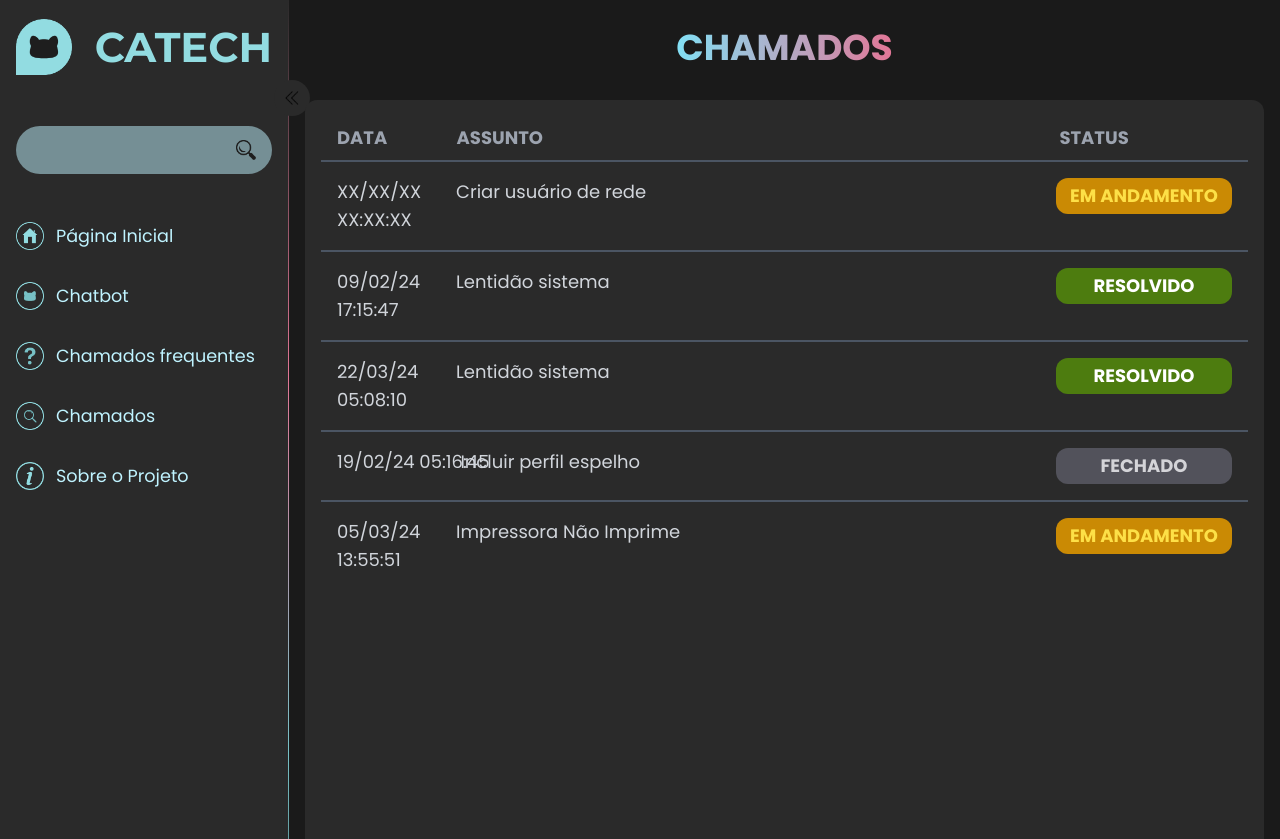
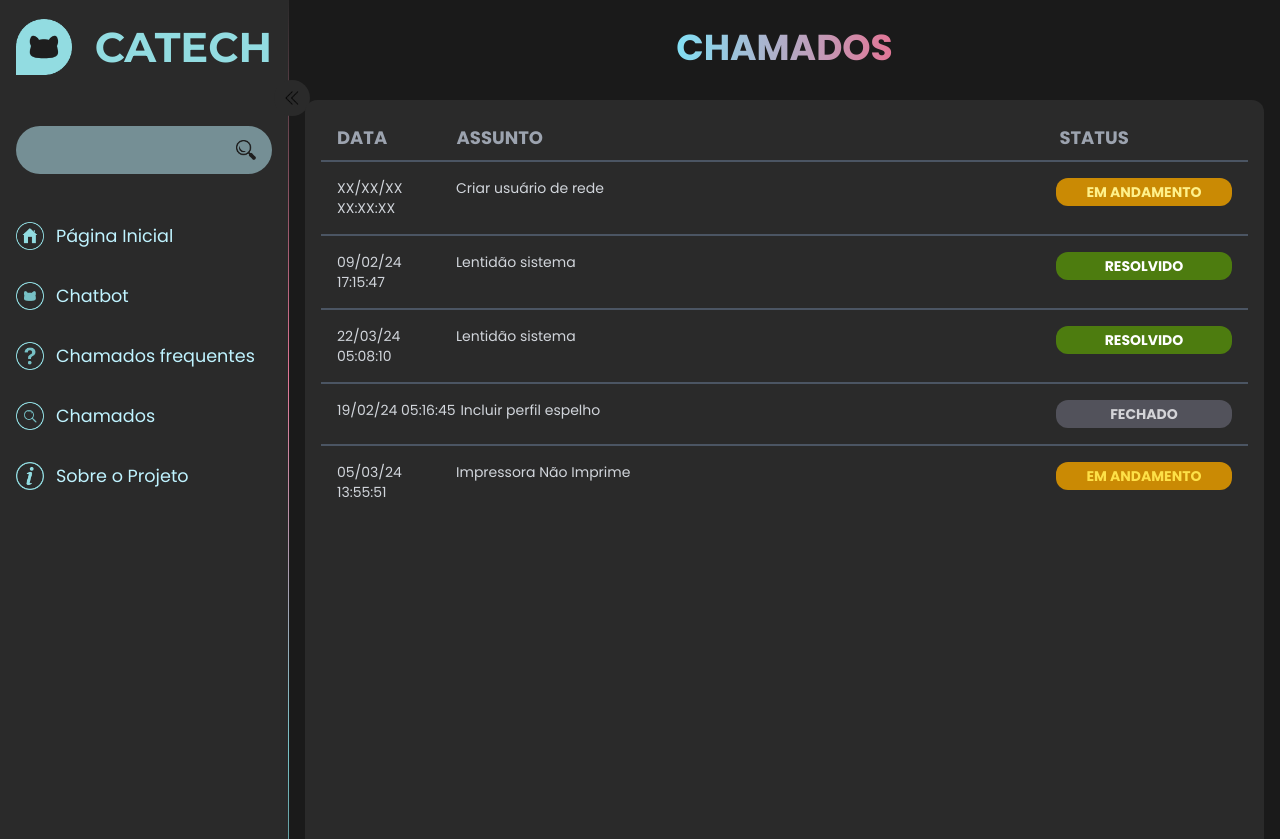
Before and after one commit to viniciusvinny233/project-chatbot-fiap, a React (Vite) app: page /previous-calls in a window 1280 px wide. Built offline with nearby package versions, Linux system fonts and the light colour scheme.

Commit message:
Update PreviousCalls.tsx

```diff
--- a/src/pages/PreviousCalls.tsx
+++ b/src/pages/PreviousCalls.tsx
@@ -8,7 +8,7 @@ const PreviousCalls: React.FC = () => {
       subject: "Criar usuário de rede",
       status: "EM ANDAMENTO",
       statusColor: "bg-yellow-600",
-      statusTextColor: "text-yellow-300",
+      statusTextColor: "text-yellow-200",
       lastAtt: "XX/XX/XX XX:XX:XX",
       resolutionDate: "XX/XX/XX XX:XX:XX",
       finalDate: "XX/XX/XX XX:XX:XX",
@@ -78,7 +78,7 @@ const PreviousCalls: React.FC = () => {
             </div>
             <div className="flex flex-col">
               {calls.map((call, index) => (
-                <div key={index} className="flex flex-col md:flex-row border-t-2 border-gray-600 py-4 px-2 md:px-4">
+                <div key={index} className="flex flex-col md:flex-row border-t-2 border-gray-600 py-4 px-2 md:px-4 text-sm">
                   <div className="w-full md:w-[12%] mr-2 ml-2 md:ml-0">{call.date}</div>
                   <div className="w-full md:w-[68%] mx-2">{call.subject}</div>
                   <div className="w-full md:w-[20%] ml-2 mt-2 md:mt-0 text-right md:text-left">
```
